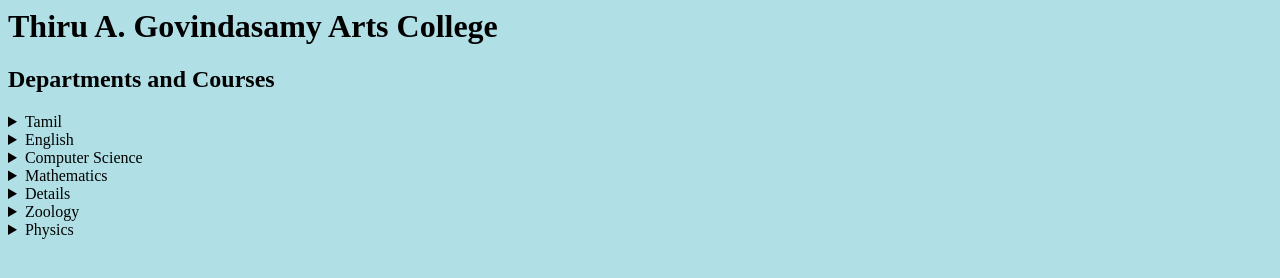
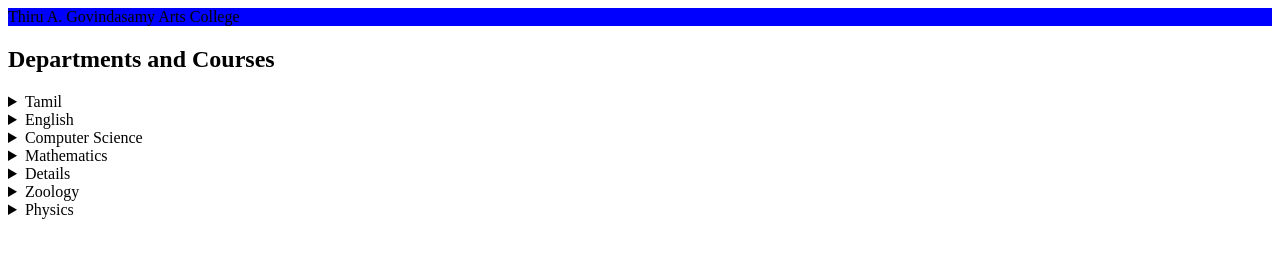
Before and after one commit to poojaBalasubramani/Abi.github, a plain HTML site: page index.html in a window 1280 px wide. Drawn offline with Linux system fonts and the light colour scheme.

Commit message:
Update index.html

```diff
--- a/index.html
+++ b/index.html
@@ -1,5 +1,6 @@
 <html>
-<body style="background-color:powderblue;">
+<body>
+ <p style="background-color:blue;"
 <h1>Thiru A. Govindasamy Arts College</h1> <h2>Departments and Courses</h2> <details><summary>Tamil</summary> <p>B.A.     Tamil</p> <p>M.A. Tamil</p> <p>Ph.D. Tamil</p></details>
  <details><summary>English</summary> <p>B.A. English</p> <p>M.A. English</p></details> <details><summary>Computer Science</summary> <p>B.Sc. Computer Science</p> <p>M.Sc. Computer Science</p></details> <details><summary>Mathematics</summary> <p>B.Sc. Mathematics</p> <p>M.Sc. Mathematics</p></details>
  <details>< summary>Botany</summary> <p>B.Sc. Botany</p> <p>M.Sc. Botany</p></details>
```
